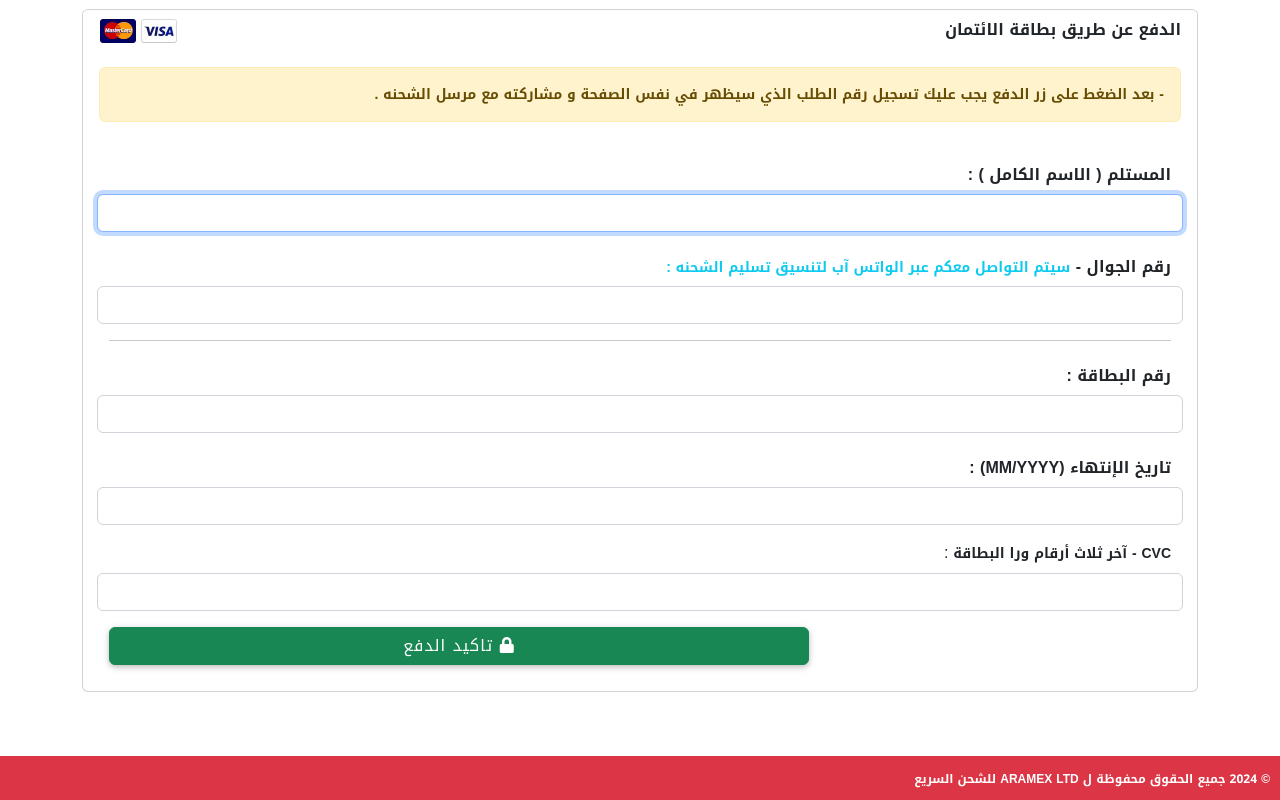
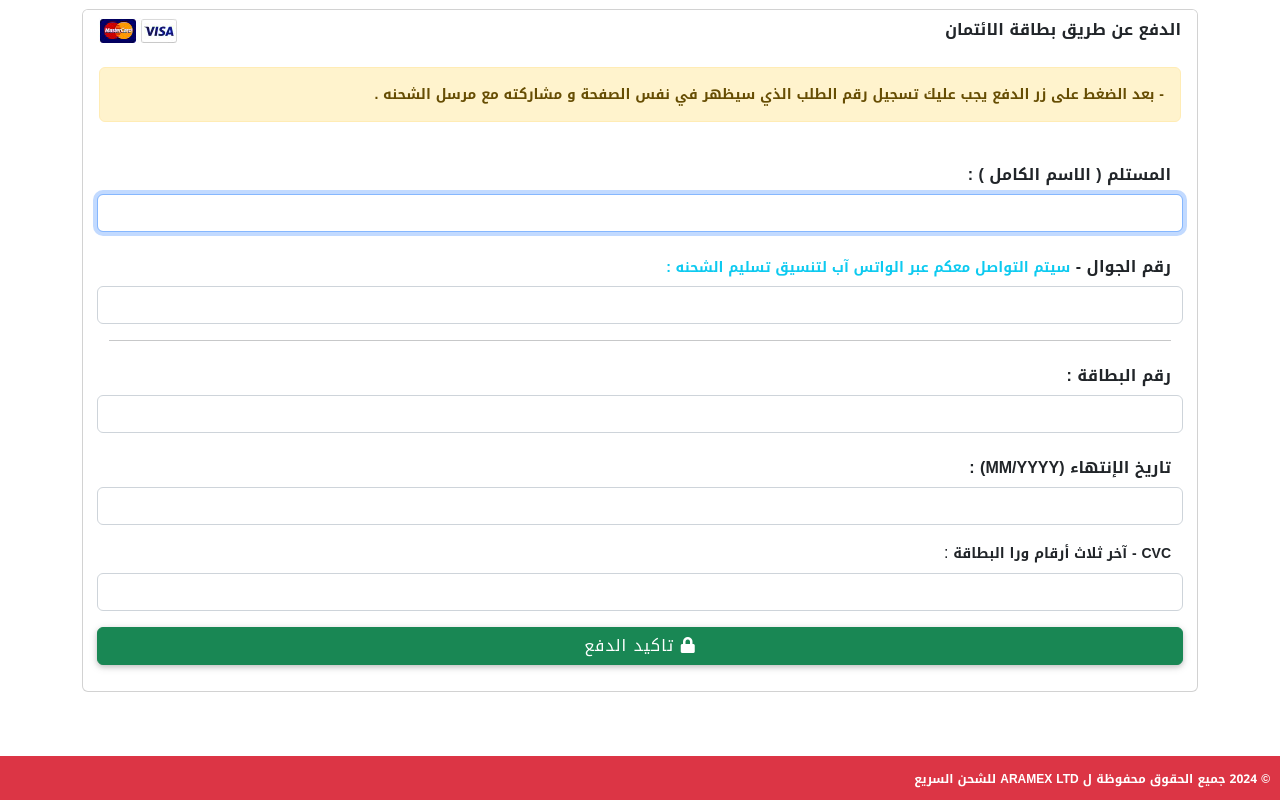
Before and after one commit to AchrafDriouiche/aramex, a plain HTML site: page index.html in a window 1280 px wide. Shown: the part 574-1374 px from the top of the page. Drawn offline with nearby package versions, Linux system fonts and the light colour scheme; some packages are replaced by stand-ins of ours; a script that the page names is missing.

Commit message:
Update index.html

```diff
--- a/index.html
+++ b/index.html
@@ -246,14 +246,14 @@
 
 
                             <div class="form-group row mb-0 mt-10">
-                                <div class="col-md-4"></div>
-                                <div class="col-md-8">
+
+
 
 
                                     <button class="btn btn-success btn-block text-center">
                                         <i class="fa fa-lock ml-10"></i> تاكيد الدفع <span style="font-weight: bold;"></span>
                                     </button>
-                                </div>
+
 
                             </div>
 
```
